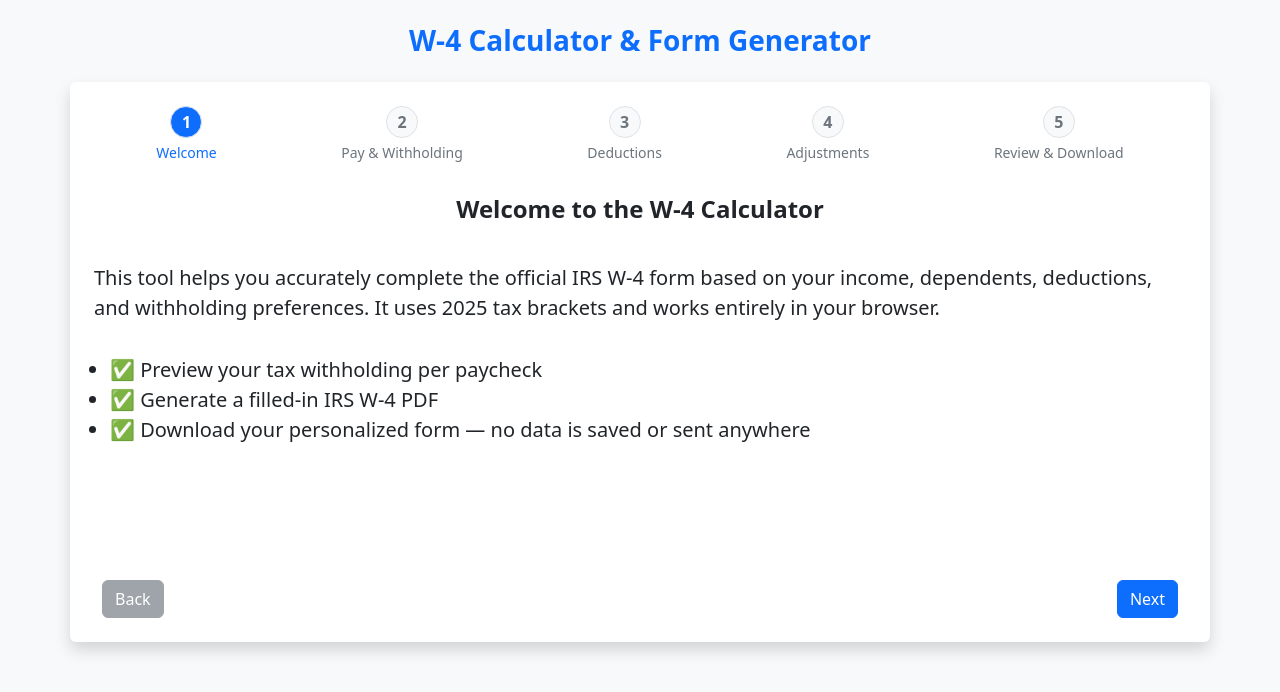
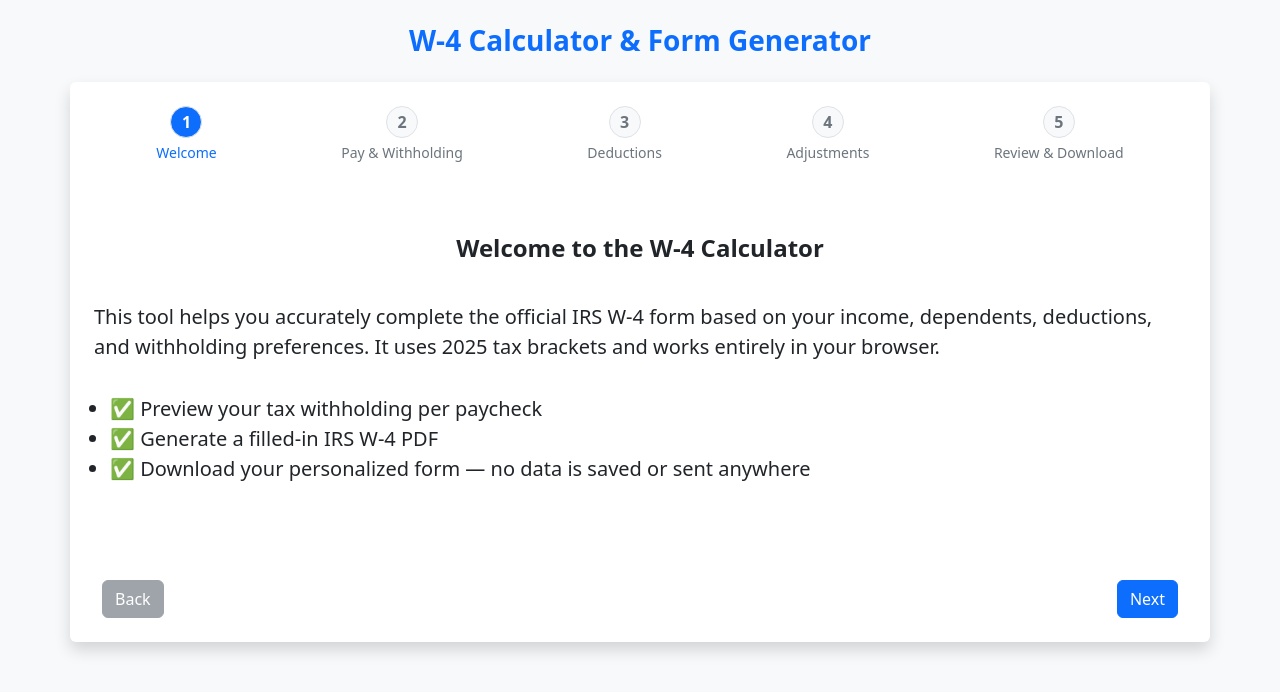
Before and after one commit to rsathyam/w4-calculator, a React (Create React App) app in the folder client/: page / in a window 1280 px wide. Shown: the top 692 px of the page. Built offline with nearby package versions, Linux system fonts and the light colour scheme; a small style sheet from the web is missing.

Commit message:
Align items into center

```diff
--- a/client/src/components/StepperForm.jsx
+++ b/client/src/components/StepperForm.jsx
@@ -71,7 +71,7 @@ const steps = [
       className="container bg-white shadow rounded p-4 my-4 d-flex flex-column stepper-form-container"
     >
       <StepIndicator steps={steps} current={currentStep} />
-      <div className="flex-grow-1 d-flex flex-column">
+      <div className="flex-grow-1 d-flex flex-column" style={{display: 'flex', justifyContent: 'center'}}>
         <StepComponent form={form} setForm={setForm} />
       </div>
 
```
